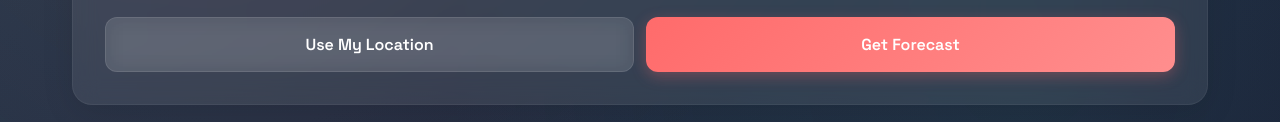
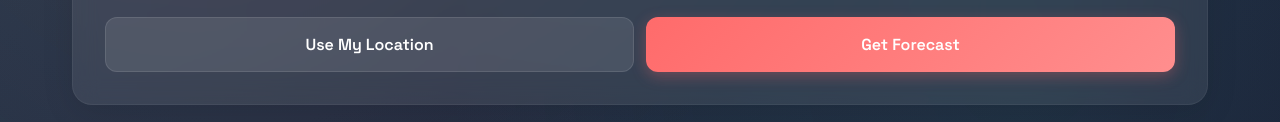
Before and after one commit to Clevis22/HelioCast, a plain HTML site: page index.html in a window 1280 px wide. Shown: the part 498-620 px from the top of the page. Drawn offline with Linux system fonts and the light colour scheme.

Commit message:
updated button styling

```diff
--- a/index.html
+++ b/index.html
@@ -227,7 +227,7 @@ body::before {
 .btn-secondary {
   background: rgba(255, 255, 255, 0.1);
   color: white;
-  backdrop-filter: blur(10px);
+
   border: 1px solid rgba(255, 255, 255, 0.1);
 }
 
```
